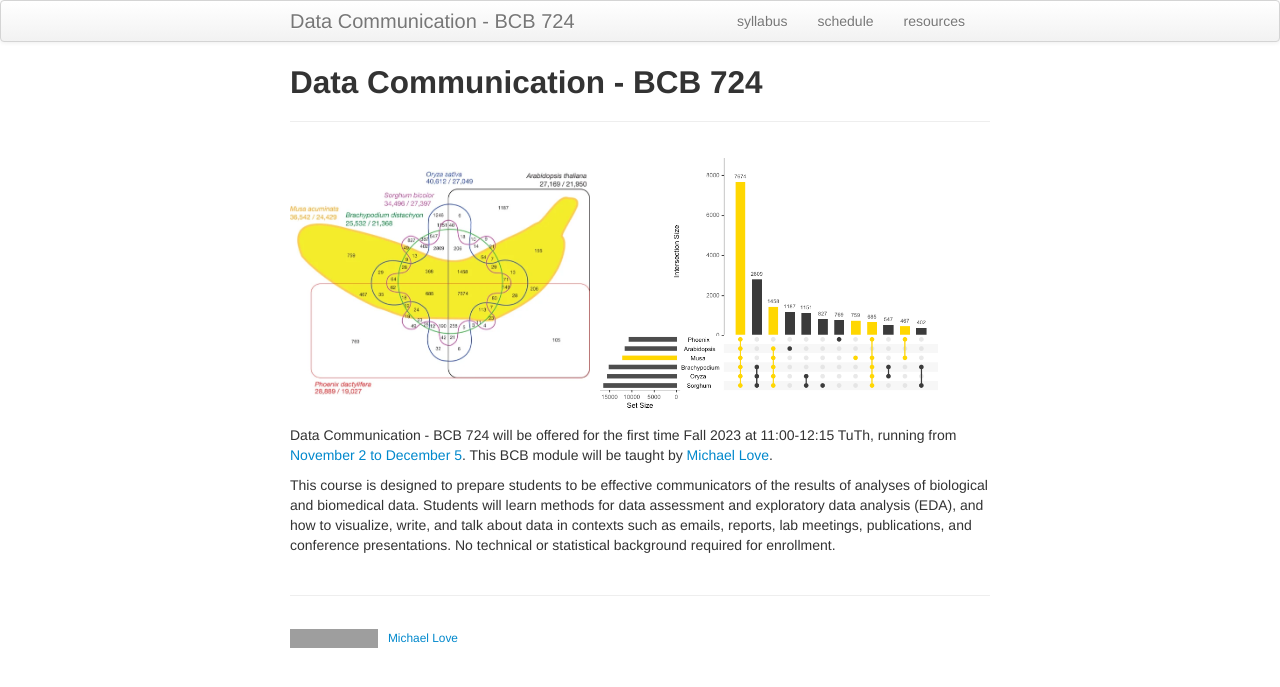
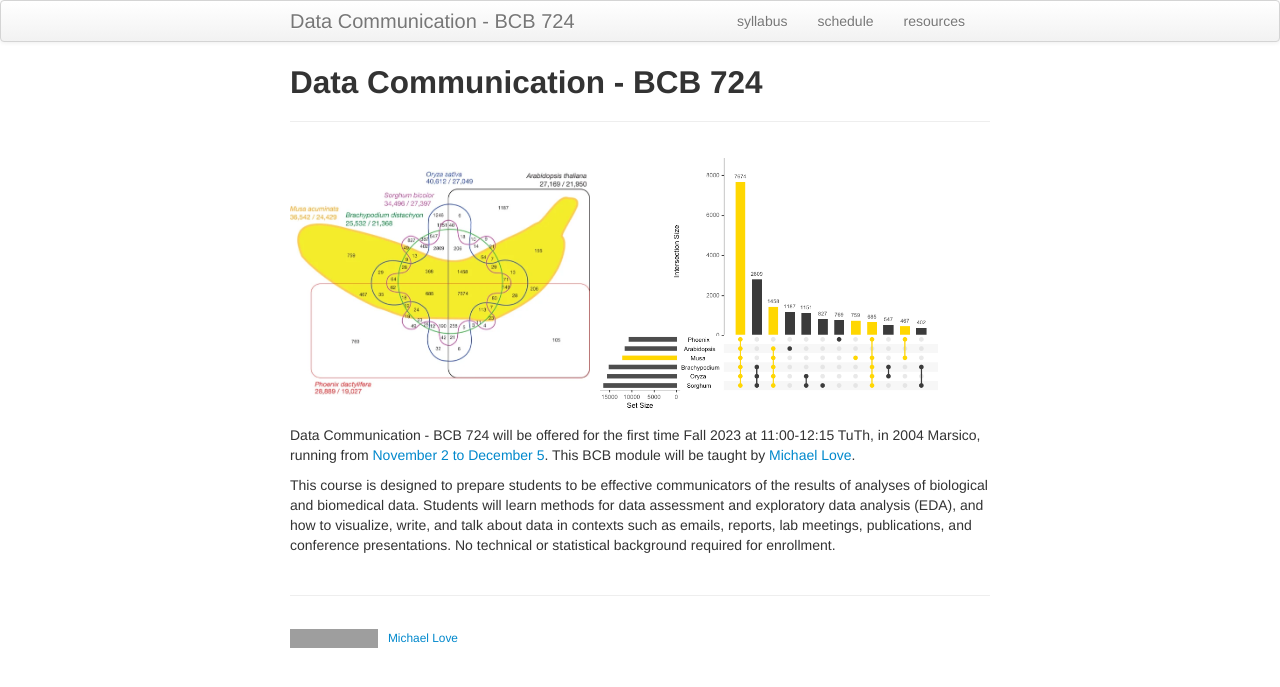
Before and after one commit to biodatascience/datacomm, a Jekyll site: the page built from index.md, in a window 1280 px wide. Shown: the top 687 px of the page. Built offline with Jekyll 4.4.1, drawn with Linux system fonts in a browser that asks for light colours; grey boxes are pictures that could not be loaded.

Commit message:
add room

```diff
--- a/index.md
+++ b/index.md
@@ -8,7 +8,7 @@ description: Course website for Data Communication
 <a href="https://doi.org/10.1038/nature11241"><img src="assets/images/banana.png" width="300" title="Figure 4 from D'Hont et al (2012) showing six-way Venn diagram of gene clusters across species"/></a> <a href="https://gist.github.com/mikelove/8d4fd58d9a65bcf3cc26a1ef758022cf"><img src="assets/images/banana_upset.png" width="350" title="Remake of Figure 4 from D'Hont et al (2012) using UpSetR package"/></a>
 
 Data Communication - BCB 724 will be offered for the first time Fall
-2023 at 11:00-12:15 TuTh, running from
+2023 at 11:00-12:15 TuTh, in 2004 Marsico, running from
 [November 2 to December 5](schedule).
 This BCB module will be taught by [Michael Love](https://mikelove.github.io).
 
```
Also changed, not shown: schedule.md (+2 -0 lines).
